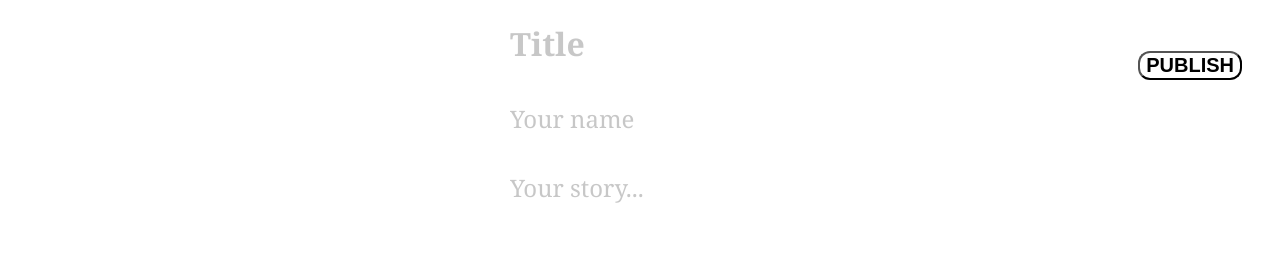
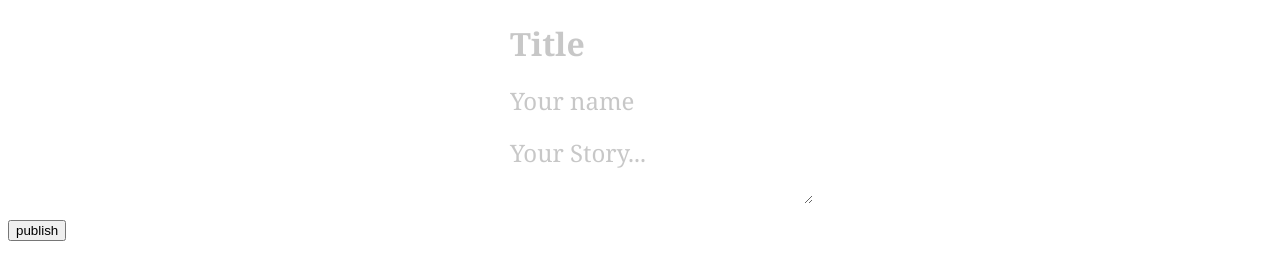
Before and after one commit to guz3z/telegraph-clone, a plain HTML site: page client/index.html in a window 1280 px wide. Drawn offline with Linux system fonts and the light colour scheme.

Commit message:
change index.html layout

```diff
--- a/client/index.html
+++ b/client/index.html
@@ -9,17 +9,13 @@
     <script defer src="static/post.js"></script>
 </head>
 <body>
-    <form id='publishForm'>
-        <label for='postTitle'></label>
-        <input id='postTitle' class='title' name='postTitle' placeholder="Title">
-        <br>
-        <label for='postName'></label>
-        <input id='postName' class='name' name='postName' placeholder="Your name">
-        <br>
-        <label for='postStory'></label>
-        <input id='postStory' class='story' name='postStory' placeholder="Your story...">
-        <button class='button'>PUBLISH</button>
-    </form>
-    <br>
+    <section id="bodyContent">
+        <form id='publishForm'>
+            <input id='postTitle' class='title' type="text" name='postTitle' placeholder="Title" autocomplete="off">
+            <input id='postName' class='name' type="text" name='postName' placeholder="Your name" autocomplete="off">
+            <textarea id="postStory" class="story" placeholder="Your Story..."></textarea>
+            <input type="submit" class="submit-btn" value="publish"></input>
+        </form>
+    </section>
 </body>
 </html>
--- a/docker-compose.yaml
+++ b/docker-compose.yaml
@@ -17,10 +17,9 @@ services:
     command: bash -c "npm install && npm start"
 
   db:
-    image: mongo:latest
+    image: mongo:4.4
     volumes:
       - "dbdata:/var/lib/mongodb/data"
-      # - "./db/seeds.js:/docker-entrypoint-initdb.d/seeds.js:ro"
     environment:
       - MONGO_INITDB_ROOT_USERNAME=telegraphuser
       - MONGO_INITDB_DATABASE=telegraphzs
--- a/server/dbConfig.js
+++ b/server/dbConfig.js
@@ -9,4 +9,4 @@ const init = async () => {
     return client.db(dbName)
 }
 
-module.exports = { init }
+module.exports = { init };
```
Also changed, not shown: 1 other file.
